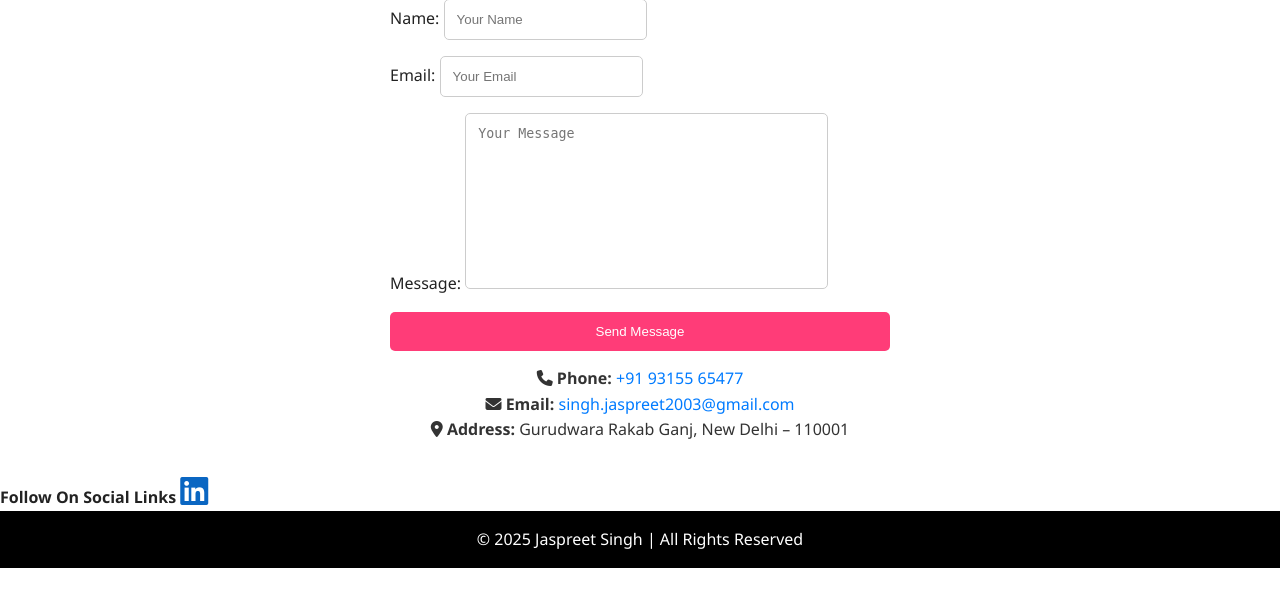
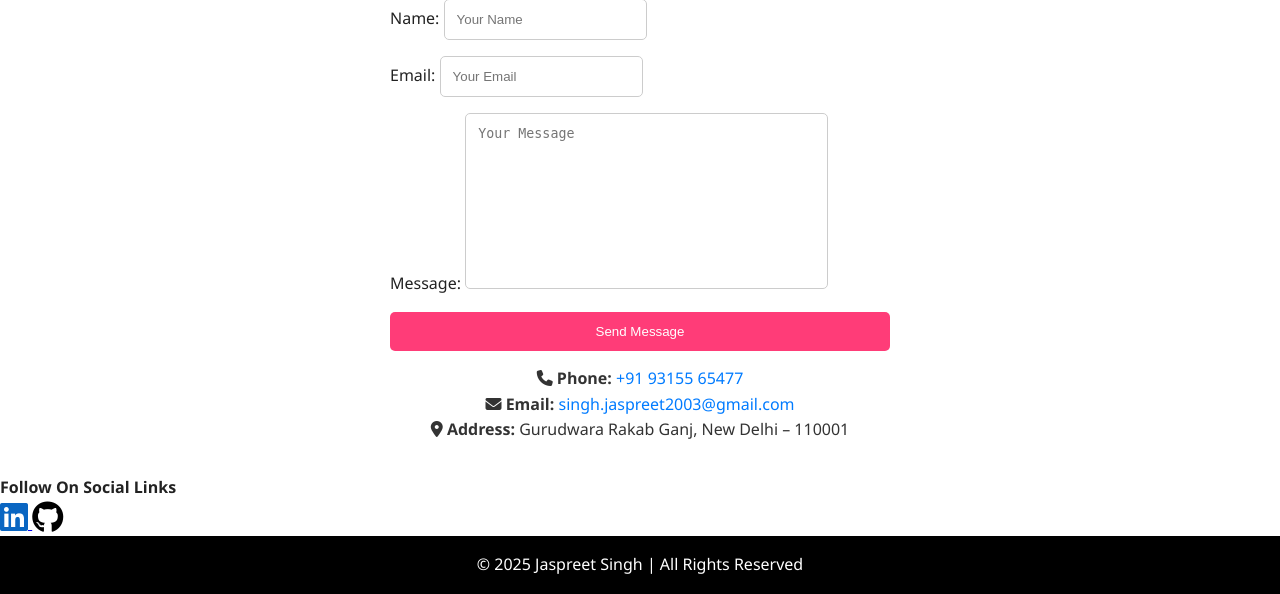
Before and after one commit to jassi-coder/Personal-Portfolio, a Django app: page / in a window 1280 px wide. Shown: the part 1511-2105 px from the top of the page. Before the commit the page ends 2079 px from the top, so only its background shows below. Run offline with Django 5.2, Linux system fonts and the light colour scheme; data comes from the database, SQL or seed files in the repository.

Commit message:
Update index.html

```diff
--- a/templates/core/index.html
+++ b/templates/core/index.html
@@ -117,11 +117,13 @@
   </div>
 </section>
   <div class="social-links">
-      <strong>Follow On Social Links</strong>
+      <strong>Follow On Social Links</strong><br>
     <a href="https://www.linkedin.com/in/jaspreetsingh2003" target="_self">
   <i class="fab fa-linkedin fa-2x" style="color:#0A66C2;"></i>
 </a>
-
+       <a href="https://github.com/jassi_coder" target="_blank">
+  <i class="fab fa-github fa-2x" style="color:black;"></i>
+</a>
   </div>
 
  <button id="backToTopBtn" title="Go to top">&#8679;</button>
```
